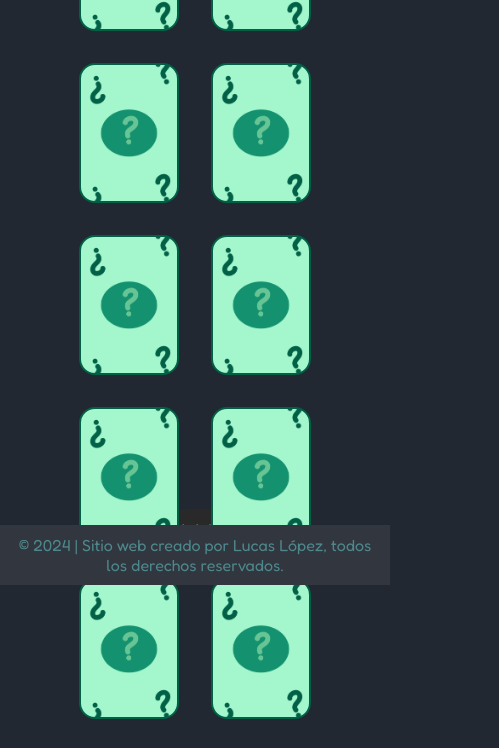
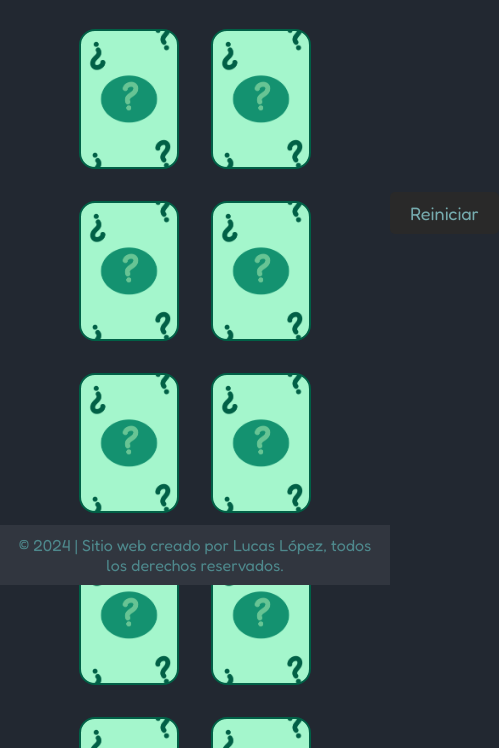
Before and after one commit to LucasLopez006/Proyectojavascript, a plain HTML site: page pages/memorama.html in a window 390 px wide. Shown: the part 259-1007 px from the top of the page, 499 px wide, since content can reach past the window. Drawn offline with Linux system fonts and the light colour scheme.

Commit message:
Problema con el footer y botón de reinicio, solucionado.

```diff
--- a/styles/memorama.css
+++ b/styles/memorama.css
@@ -70,7 +70,7 @@ main {
         color: #fff;
         text-align: center;
         padding: 10px;
-        position: fixed;
+        position: absolute;
         bottom: 0;
         width: 100%;
     }
@@ -91,8 +91,7 @@ main {
     }
 
     #game {
-        height: 100%;
-        max-height: 600px;
+        height: 750px;
         display: flex;
         flex-wrap:wrap;
         align-items: center;
```
